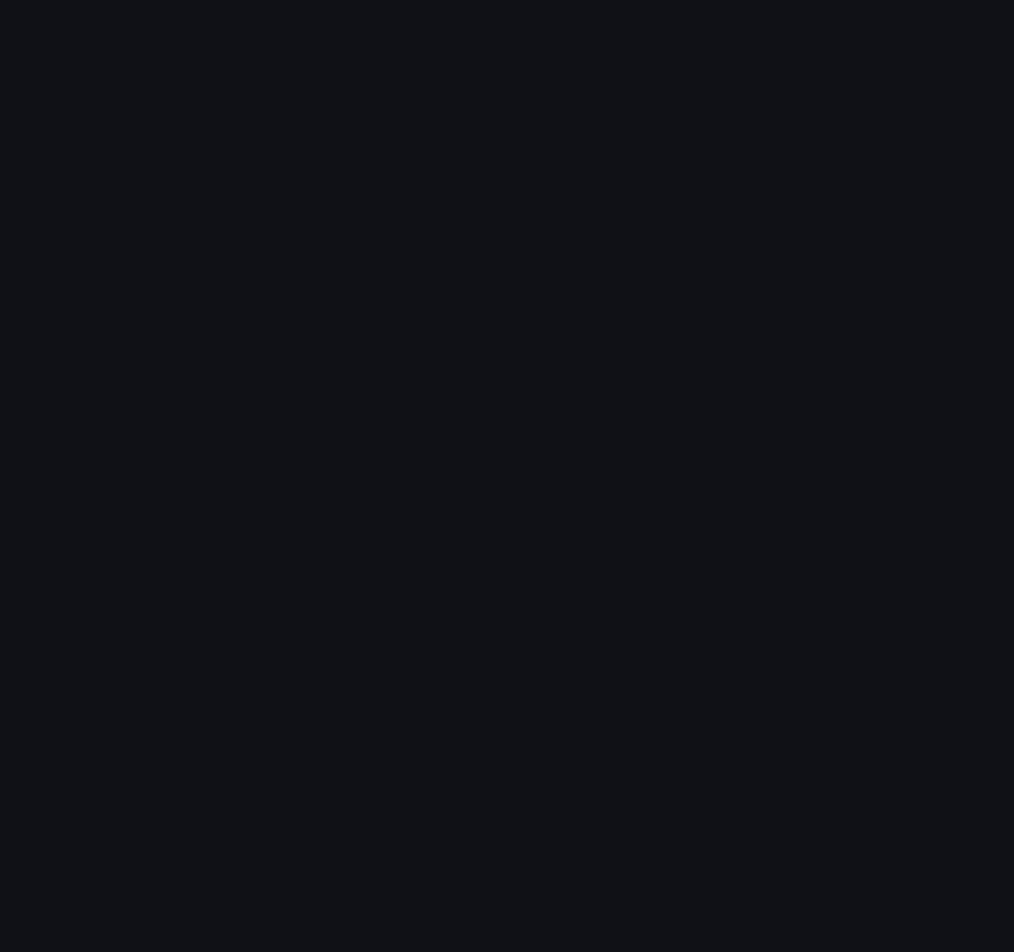
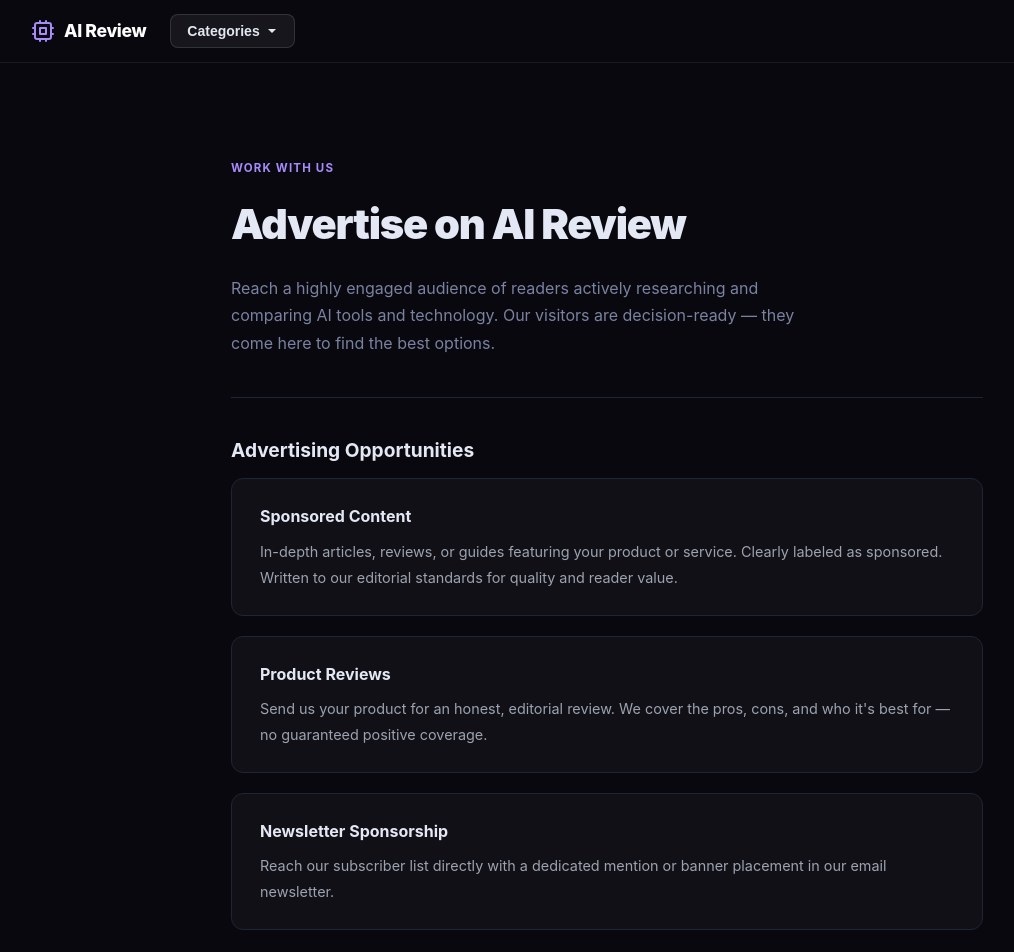
Before and after one commit to conceptsellerbills-cmyk/ai-review-tech, a Next.js app: page /advertise in a window 1280 px wide. Before the commit this address had no page. Shown: the top 952 px of the page, without its empty margins (33-1047 px from the left). Before the commit the page ends 800 px from the top, so only its background shows below. Built offline with nearby package versions, Linux system fonts and the light colour scheme.

Commit message:
feat: add Advertise page

```diff
--- /dev/null
+++ b/app/advertise/page.tsx
@@ -0,0 +1,57 @@
+import type { Metadata } from "next";
+export const metadata: Metadata = { title: "Advertise — AI Review", description: "Advertise with AI Review and reach a targeted audience interested in AI tools and technology." };
+export default function AdvertisePage() {
+  return (
+    <>
+      <style>{`
+  *,*::before,*::after{box-sizing:border-box;margin:0;padding:0}
+  body{background:#09080f;color:#e4e8f4;font-family:-apple-system,BlinkMacSystemFont,"Segoe UI",sans-serif;line-height:1.7}
+  a{color:#a78bfa;text-decoration:none}
+  a:hover{text-decoration:underline}
+  .page-wrap{max-width:800px;margin:0 auto;padding:56px 24px 100px}
+  .page-eyebrow{font-size:0.72rem;font-weight:700;letter-spacing:0.1em;text-transform:uppercase;color:#a78bfa;margin-bottom:10px}
+  .page-title{font-size:clamp(1.8rem,4vw,2.6rem);font-weight:900;letter-spacing:-0.03em;margin-bottom:16px;color:#e4e8f4}
+  .page-subtitle{font-size:1rem;color:#7a82a0;margin-bottom:40px;line-height:1.7;max-width:600px}
+  .page-divider{border:none;border-top:1px solid #1e2535;margin:36px 0}
+  h2{font-size:1.2rem;font-weight:700;color:#e4e8f4;margin:32px 0 12px}
+  p{color:#9ca3af;line-height:1.8;margin-bottom:16px}
+  ul{color:#9ca3af;margin:0 0 16px 20px;line-height:1.9}
+  li{margin-bottom:4px}
+  .contact-form{display:flex;flex-direction:column;gap:16px;margin-top:24px}
+  .form-group{display:flex;flex-direction:column;gap:6px}
+  .form-group label{font-size:0.85rem;font-weight:600;color:#c8cad8}
+  .form-group input,.form-group textarea,.form-group select{background:rgba(255,255,255,0.05);border:1px solid rgba(255,255,255,0.1);border-radius:8px;padding:12px 16px;color:#e4e8f4;font-size:0.95rem;font-family:inherit;outline:none;transition:border-color 0.15s;resize:vertical}
+  .form-group input:focus,.form-group textarea:focus,.form-group select:focus{border-color:#a78bfa}
+  .form-group input::placeholder,.form-group textarea::placeholder{color:#4b5563}
+  .form-submit{background:#a78bfa;color:#fff;border:none;border-radius:10px;padding:13px 32px;font-size:1rem;font-weight:700;cursor:pointer;align-self:flex-start;transition:opacity 0.15s}
+  .form-submit:hover{opacity:0.85}
+  .info-card{background:rgba(255,255,255,0.03);border:1px solid #1e2535;border-radius:12px;padding:24px 28px;margin-bottom:20px}
+  .info-card h3{font-size:1rem;font-weight:700;color:#e4e8f4;margin-bottom:8px}
+  .info-card p{margin:0;font-size:0.9rem}
+  .highlight-box{background:rgba(167,139,250,0.08);border:1px solid rgba(167,139,250,0.25);border-radius:12px;padding:24px 28px;margin:28px 0}
+  .highlight-box p{margin:0;color:#c8cad8}
+`}</style>
+      <div className="page-wrap">
+        <div className="page-eyebrow">Work With Us</div>
+        <h1 className="page-title">Advertise on AI Review</h1>
+        <p className="page-subtitle">Reach a highly engaged audience of readers actively researching and comparing AI tools and technology. Our visitors are decision-ready — they come here to find the best options.</p>
+        <hr className="page-divider" />
+        <h2>Advertising Opportunities</h2>
+        <div className="info-card">
+          <h3>Sponsored Content</h3>
+          <p>In-depth articles, reviews, or guides featuring your product or service. Clearly labeled as sponsored. Written to our editorial standards for quality and reader value.</p>
+        </div>
+        <div className="info-card">
+          <h3>Product Reviews</h3>
+          <p>Send us your product for an honest, editorial review. We cover the pros, cons, and who it's best for — no guaranteed positive coverage.</p>
+        </div>
+        <div className="info-card">
+          <h3>Newsletter Sponsorship</h3>
+          <p>Reach our subscriber list directly with a dedicated mention or banner placement in our email newsletter.</p>
+        </div>
+        <h2>Get in Touch</h2>
+        <p>For pricing, media kit, and availability, contact us at <a href="mailto:hello@ai-review.tech">hello@ai-review.tech</a> with the subject line "Advertising Inquiry". We'll respond within 2 business days.</p>
+      </div>
+    </>
+  );
+}
```
